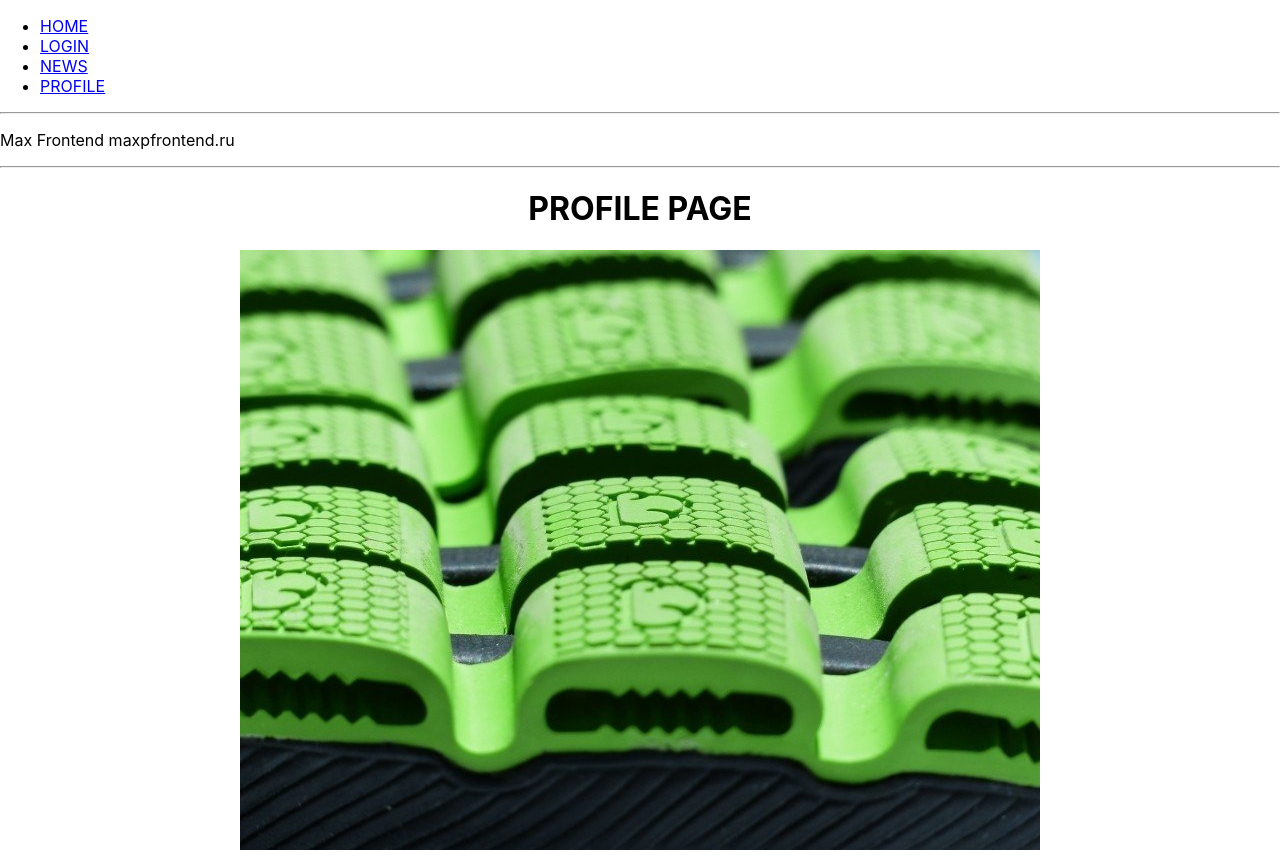
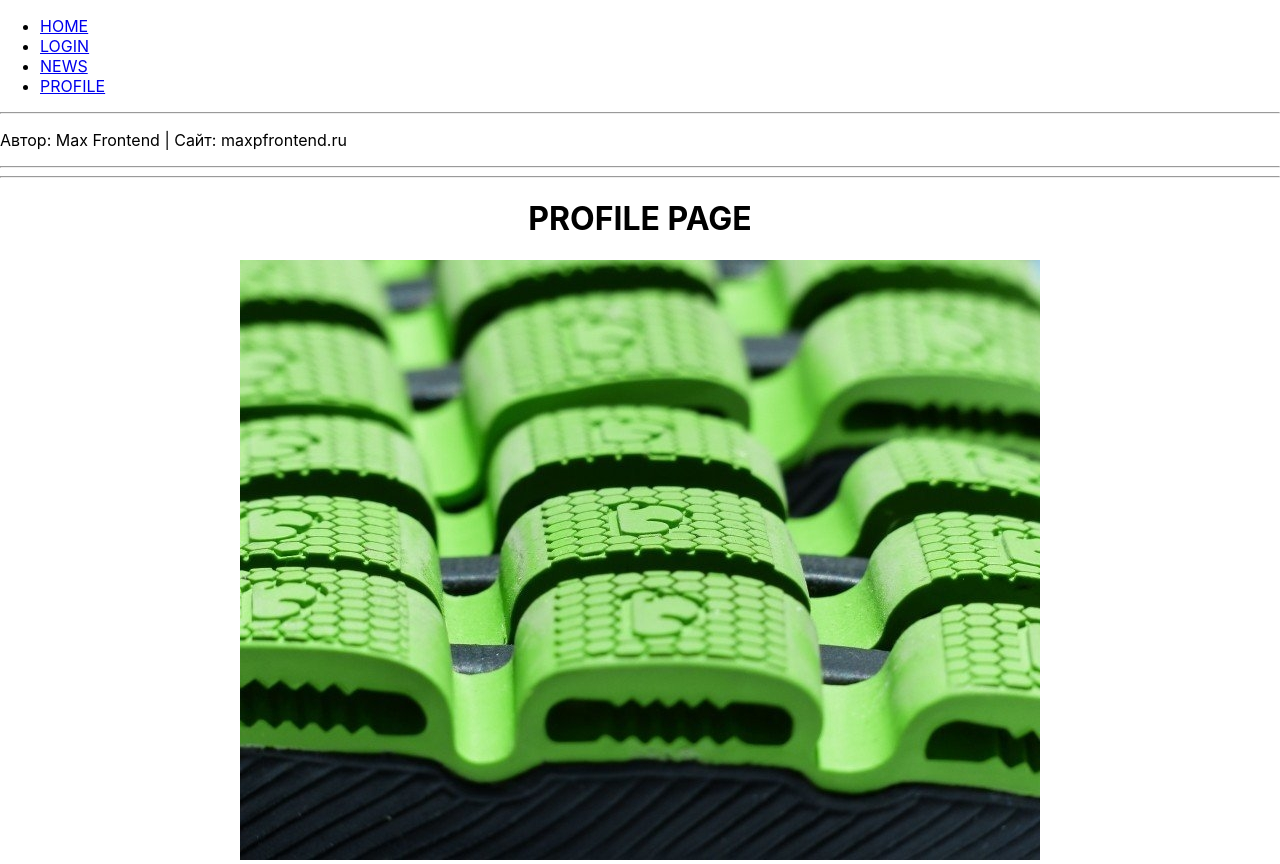
Before and after one commit to movel/tz_1_v2_0, a React (Create React App) app: page /profile in a window 1280 px wide. Built offline with nearby package versions, Linux system fonts and the light colour scheme.

Commit message:
add about router

```diff
--- a/src/App.tsx
+++ b/src/App.tsx
@@ -5,23 +5,15 @@ import './App.css';
 import Home from './components/Home'
 import Login from './components/Login'
 import { News } from './components/News/News'
-import Profile from './components/Profile'
+import { About } from './components/About/About'
 
-type Props = {
-  name: string,
-  site: string,
-};
+interface IAppProps {
+  name: string;
+  site: string;
+}
 
-type State = {
-  count: number;
-};
+const App: React.FC<IAppProps> = props => {
 
-class App extends React.Component<Props, State> {
-  readonly state: State = {
-    count: 0,
-  };
-
-  render() {
     return (
       <div>
         <nav className="nav">
@@ -43,7 +35,11 @@ class App extends React.Component<Props, State> {
 
         <hr />
 
-        <p> {this.props.name} { this.props.site } </p>
+        <p> Автор: { props.name } | Сайт: { props.site } </p>
+
+        <hr />
+
+        {props.children}
 
         <hr />
 
@@ -51,16 +47,20 @@ class App extends React.Component<Props, State> {
           <Route path="/" exact component={ Home } />
           <Route path="/login" exact component={ Login } />
           <Route path="/news" component={ News } />
-          <Route path="/profile" component={ Profile } />
+          <Route path="/profile/:source" component={ About } />
+          <Route path="/profile" component={ About } />
         </div>
 
       </div>
     );
-  }
 }
 
 const RoutedApp = () => {
-  return <App name="Max Frontend" site="maxpfrontend.ru" />
+  return (
+    <App name="Max Frontend" site="maxpfrontend.ru">
+
+    </App>
+  )
 }
 
 export { RoutedApp };
--- /dev/null
+++ b/src/components/About/About.tsx
@@ -0,0 +1,18 @@
+import * as React from 'react'
+import { RouteComponentProps } from 'react-router-dom'
+
+interface IAboutProps extends RouteComponentProps {
+  source?: string;
+}
+
+const About: React.FC<IAboutProps> = props => {
+  return (
+    <div>
+      <h1>PROFILE PAGE</h1>
+
+      <img src="img/profile.jpg" alt="profile" />
+    </div>
+  );
+}
+
+export { About };
--- a/src/components/Profile/index.tsx
+++ /dev/null
@@ -1,14 +0,0 @@
-import React, { Component } from 'react';
-
-class index extends Component {
-  render() {
-    return (
-      <div>
-        <h1>PROFILE PAGE</h1>
-        <img src="img/profile.jpg" alt="profile" />
-      </div>
-    );
-  }
-}
-
-export default index;
```
